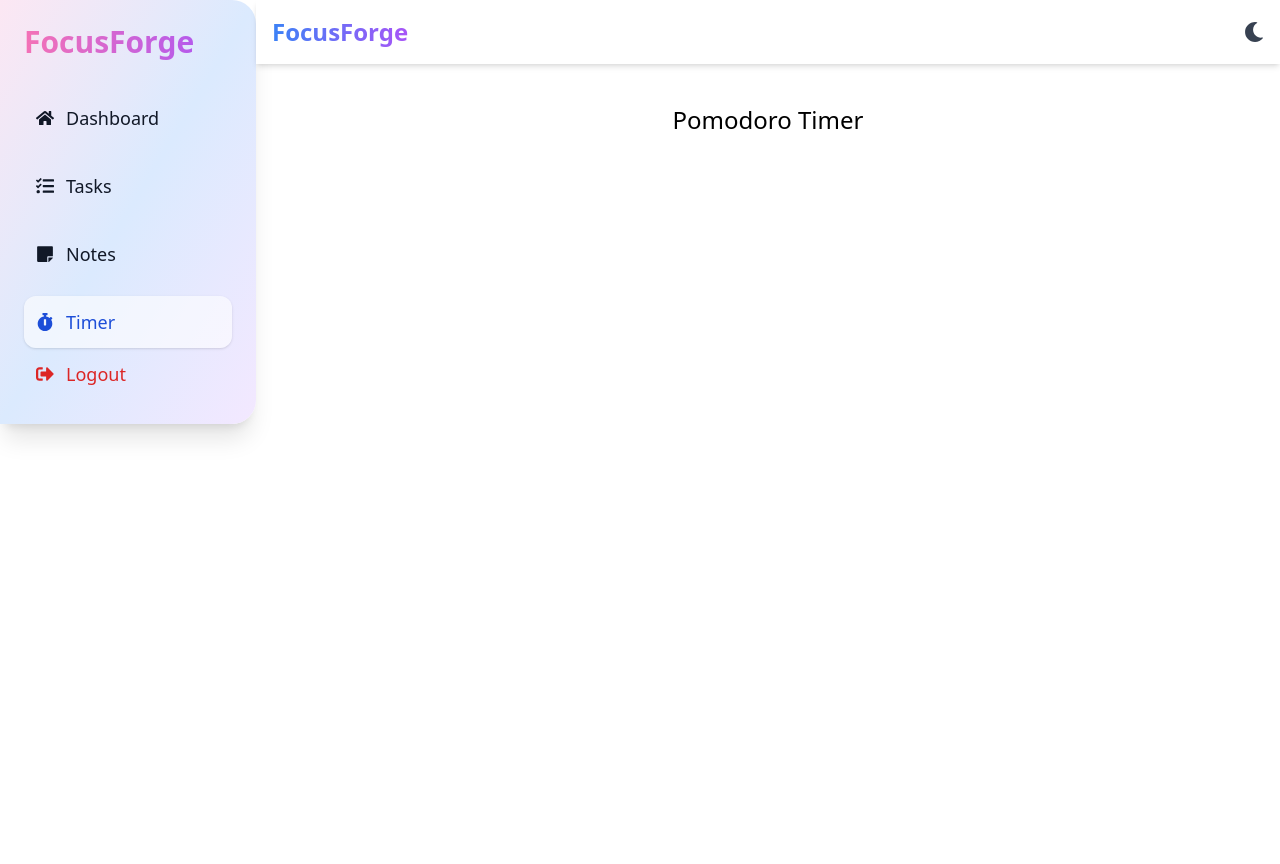
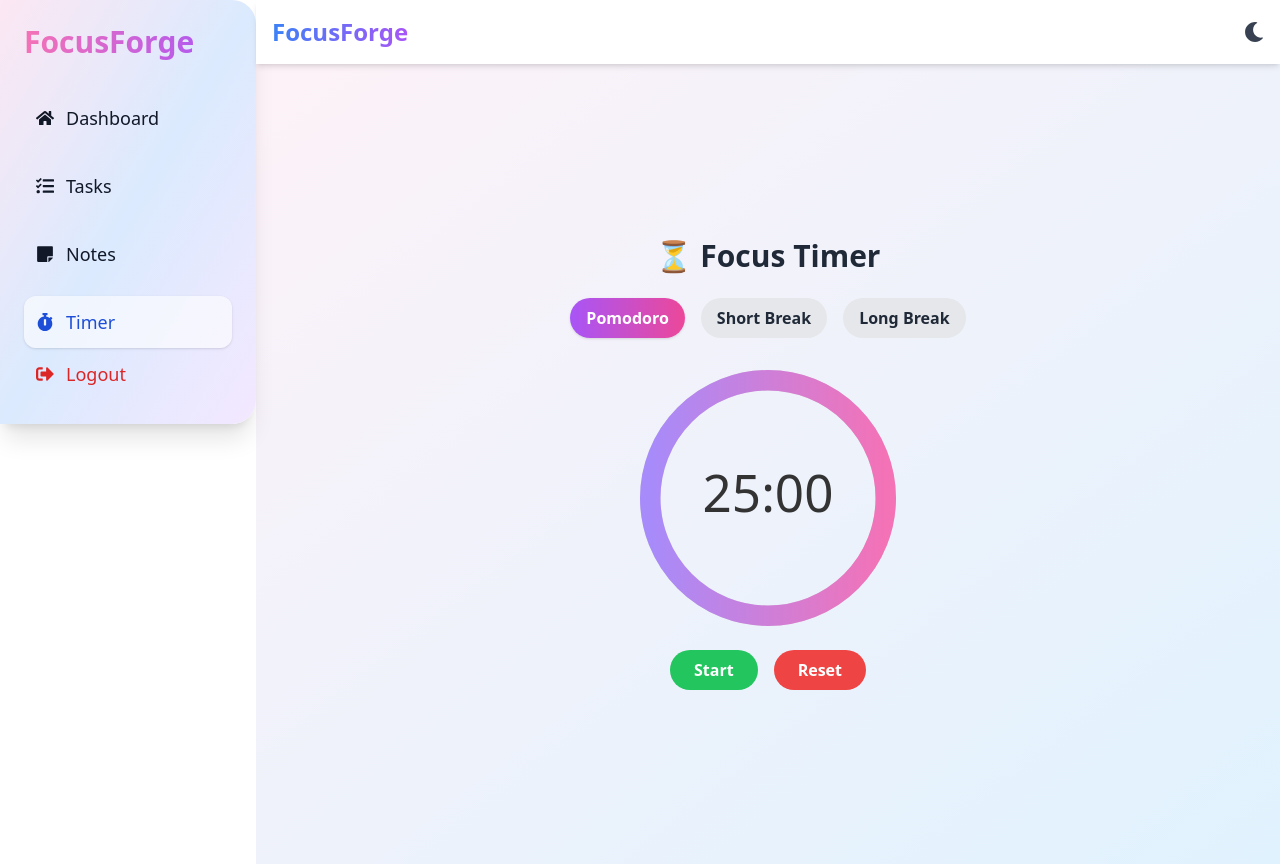
Before and after one commit to priyanshiiD/focusforge, a React (Vite) app: page /timer in a window 1280 px wide. Before the commit the page ends 800 px from the top, so only its background shows below. Built offline with nearby package versions, Linux system fonts and the light colour scheme; sample sign-in values are in the browser's storage.

Commit message:
✨ Add Pomodoro timer with animations, session tracking, and improved UI

```diff
--- a/package.json
+++ b/package.json
@@ -11,8 +11,11 @@
   },
   "dependencies": {
     "@hello-pangea/dnd": "^18.0.1",
+    "chart.js": "^4.5.0",
     "framer-motion": "^12.18.1",
     "react": "^19.1.0",
+    "react-chartjs-2": "^5.3.0",
+    "react-circular-progressbar": "^2.2.0",
     "react-dom": "^19.1.0",
     "react-icons": "^5.5.0",
     "react-router-dom": "^7.6.1"
--- /dev/null
+++ b/src/components/SessionAnalytics.jsx
@@ -0,0 +1,41 @@
+// src/components/SessionAnalytics.jsx
+import { useEffect, useState } from 'react';
+import { Bar } from 'react-chartjs-2';
+import { Chart as ChartJS, BarElement, CategoryScale, LinearScale, Tooltip, Title } from 'chart.js';
+
+ChartJS.register(BarElement, CategoryScale, LinearScale, Tooltip, Title);
+
+const SessionAnalytics = () => {
+  const [data, setData] = useState({});
+
+  useEffect(() => {
+    const sessions = JSON.parse(localStorage.getItem('sessions') || '{}');
+    const last7Days = Array.from({ length: 7 }).map((_, i) => {
+      const d = new Date();
+      d.setDate(d.getDate() - (6 - i));
+      return d.toISOString().split('T')[0];
+    });
+
+    const labels = last7Days;
+    const values = last7Days.map(date => sessions[date] || 0);
+
+    setData({
+      labels,
+      datasets: [{
+        label: 'Pomodoro Sessions',
+        data: values,
+        backgroundColor: 'rgba(59,130,246,0.6)', // Tailwind blue-500
+        borderRadius: 5,
+      }]
+    });
+  }, []);
+
+  return (
+    <div className="bg-white dark:bg-gray-800 p-6 rounded-lg shadow-lg mt-8">
+      <h2 className="text-2xl font-bold mb-4 text-gray-800 dark:text-white">📊 Weekly Productivity</h2>
+      <Bar data={data} />
+    </div>
+  );
+};
+
+export default SessionAnalytics;
--- a/src/pages/Timer.jsx
+++ b/src/pages/Timer.jsx
@@ -1,4 +1,107 @@
-function Timer() {
-  return <h1 className="text-2xl text-center mt-10">Pomodoro Timer</h1>;
-}
+// src/pages/Timer.jsx
+import { useEffect, useState, useRef } from "react";
+import { CircularProgressbar, buildStyles } from "react-circular-progressbar";
+import "react-circular-progressbar/dist/styles.css";
+
+const MODES = {
+  pomodoro: { label: "Pomodoro", minutes: 25 },
+  shortBreak: { label: "Short Break", minutes: 5 },
+  longBreak: { label: "Long Break", minutes: 15 },
+};
+
+const Timer = () => {
+  const [mode, setMode] = useState("pomodoro");
+  const [secondsLeft, setSecondsLeft] = useState(MODES[mode].minutes * 60);
+  const [isRunning, setIsRunning] = useState(false);
+  const timerRef = useRef(null);
+
+  const totalSeconds = MODES[mode].minutes * 60;
+  const percentage = Math.round((secondsLeft / totalSeconds) * 100);
+
+  const minutes = String(Math.floor(secondsLeft / 60)).padStart(2, "0");
+  const seconds = String(secondsLeft % 60).padStart(2, "0");
+
+  useEffect(() => {
+    if (isRunning && secondsLeft > 0) {
+      timerRef.current = setInterval(() => {
+        setSecondsLeft((prev) => prev - 1);
+      }, 1000);
+    } else {
+      clearInterval(timerRef.current);
+    }
+
+    return () => clearInterval(timerRef.current);
+  }, [isRunning, secondsLeft]);
+
+  const switchMode = (newMode) => {
+    setMode(newMode);
+    setSecondsLeft(MODES[newMode].minutes * 60);
+    setIsRunning(false);
+  };
+
+  const resetTimer = () => {
+    setSecondsLeft(MODES[mode].minutes * 60);
+    setIsRunning(false);
+  };
+
+  return (
+    <div className="min-h-screen p-6 flex flex-col items-center justify-center bg-gradient-to-br from-pink-50 to-sky-100 dark:from-gray-900 dark:to-gray-800">
+      <h1 className="text-3xl font-bold mb-6 text-gray-800 dark:text-white">
+        ⏳ Focus Timer
+      </h1>
+
+      <div className="flex gap-4 mb-8">
+        {Object.entries(MODES).map(([key, { label }]) => (
+          <button
+            key={key}
+            onClick={() => switchMode(key)}
+            className={`px-4 py-2 rounded-full transition-all font-semibold ${
+              mode === key
+                ? "bg-gradient-to-r from-purple-500 to-pink-500 text-white shadow"
+                : "bg-gray-200 dark:bg-gray-700 text-gray-800 dark:text-white"
+            }`}
+          >
+            {label}
+          </button>
+        ))}
+      </div>
+
+      <div className="w-64 h-64 mb-6">
+        <CircularProgressbar
+          value={percentage}
+          text={`${minutes}:${seconds}`}
+          styles={buildStyles({
+            textColor: "#333",
+            pathColor: "url(#gradient)", // will define below
+            trailColor: "#ddd",
+          })}
+        />
+        <svg style={{ height: 0 }}>
+          <defs>
+            <linearGradient id="gradient">
+              <stop offset="0%" stopColor="#a78bfa" />
+              <stop offset="100%" stopColor="#f472b6" />
+            </linearGradient>
+          </defs>
+        </svg>
+      </div>
+
+      <div className="flex gap-4">
+        <button
+          onClick={() => setIsRunning(!isRunning)}
+          className="bg-green-500 hover:bg-green-600 text-white px-6 py-2 rounded-full font-semibold transition"
+        >
+          {isRunning ? "Pause" : "Start"}
+        </button>
+        <button
+          onClick={resetTimer}
+          className="bg-red-500 hover:bg-red-600 text-white px-6 py-2 rounded-full font-semibold transition"
+        >
+          Reset
+        </button>
+      </div>
+    </div>
+  );
+};
+
 export default Timer;
```
Also changed, not shown: 1 other file (tests, documents, lock files or other folders).
